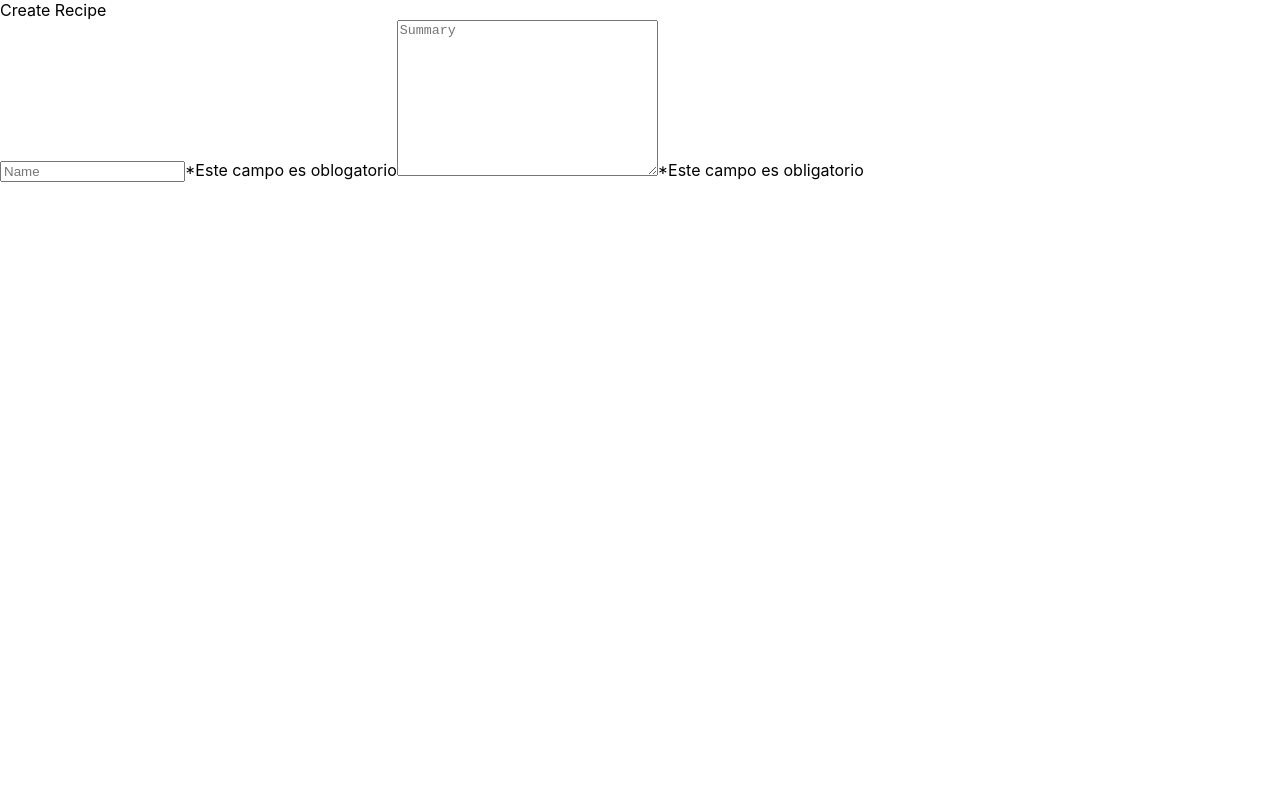
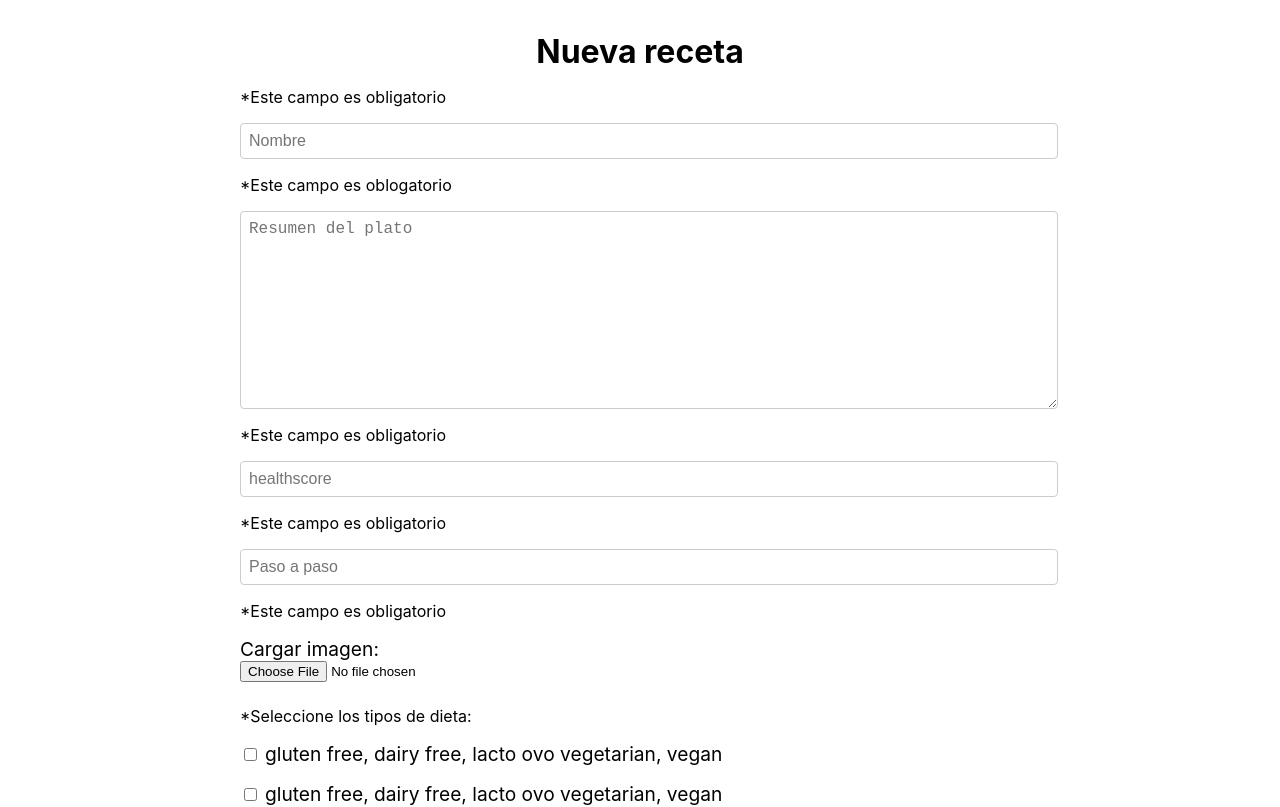
Before and after one commit to JEValenciaVelez/pi_food, a React (Create React App) app in the folder PI-Food-main/client/: page /recipes in a window 1280 px wide. Shown: the top 807 px of the page. Built offline with nearby package versions, Linux system fonts and the light colour scheme.

Commit message:
'frontend'

```diff
--- /dev/null
+++ b/PI-Food-main/client/src/components/NewRecipe/NewRecipe.css
@@ -0,0 +1,75 @@
+
+.full {
+    display: flex;
+    flex-direction: column;
+    justify-content: center;
+    align-items: center;
+    margin-top: 2rem;
+  }
+
+  .title {
+    font-size: 2rem;
+    font-weight: bold;
+    margin-bottom: 1rem;
+  }
+
+  .main {
+    display: flex;
+    flex-direction: column;
+    align-items: flex-start;
+    width: 100%;
+    max-width: 800px;
+  }
+
+  .main > * {
+    margin-bottom: 1rem;
+  }
+
+  .textarea {
+    resize: vertical;
+    min-height: 100px;
+  }
+
+  label {
+    display: block;
+    margin-bottom: 0.5rem;
+  }
+
+  button {
+    padding: 0.5rem 1rem;
+    background-color: #4CAF50;
+    color: white;
+    font-size: 1rem;
+    border: none;
+    border-radius: 0.25rem;
+    cursor: pointer;
+  }
+
+  button:hover {
+    background-color: #3e8e41;
+  }
+
+  button:active {
+    background-color: #2e6733;
+    transform: translateY(1px);
+  }
+
+  input[type="text"],
+  textarea,
+  select {
+    padding: 0.5rem;
+    border: 1px solid #ccc;
+    border-radius: 0.25rem;
+    font-size: 1rem;
+    width: 100%;
+    max-width: 800px;
+  }
+
+  input[type="file"] {
+    display: block;
+    margin-bottom: 0.5rem;
+  }
+
+  input[type="checkbox"] {
+    margin-right: 0.5rem;
+  }
--- a/PI-Food-main/client/src/components/NewRecipe/NewRecipe.jsx
+++ b/PI-Food-main/client/src/components/NewRecipe/NewRecipe.jsx
@@ -1,17 +1,62 @@
-
+import { useState } from 'react';
+import data from '../../utils/data';
+import './NewRecipe.css'
 //aqui se crean nuevas recetas que eniare en formato de objeto al servidor
 
 const NewRecipe = () => {
 
+    const [selectedDiets, setSelectedDiets] = useState([]);
+
+    const handleDietChange = (e)=>{
+        const {value, checked} = e.target;
+        if(checked){
+            setSelectedDiets(prevSelectecDiets=>[...prevSelectecDiets, value]);
+        }else{
+            setSelectedDiets(prevSelectecDiets=>
+                prevSelectecDiets.filter(diet=> diet !== value)
+                );
+        }
+    };
+
+    const handleSubmit = (event) => {
+        event.preventDefault();
+        // Aquí iría la lógica para crear la receta
+        console.log("¡Receta creada!");
+      };
+
     return(
-        <form className="full">
-            <span className="title">Create Recipe</span>
+        <form className="full" onSubmit={handleSubmit}>
+            <span className="title">Nueva receta</span>
             <div className="main">
-                <input type="text" name="title" placeholder="Name" />
+                <span>*Este campo es obligatorio</span>
+                <input type="text" name="title" placeholder="Nombre" />
                 <span>*Este campo es oblogatorio</span>
-                <textarea name="" id="" cols="30" rows="10" placeholder="Summary" className="textarea"></textarea>
+                <textarea name="" id="" cols="30" rows="10" placeholder="Resumen del plato" className="textarea"></textarea>
                 <span>*Este campo es obligatorio</span>
-
+                <input type="text" name='health score' placeholder='healthscore' />
+                <span>*Este campo es obligatorio</span>
+                <input type="text" name='steps' placeholder='Paso a paso'/>
+                <span>*Este campo es obligatorio</span>
+                <label>
+                    Cargar imagen:
+                    <input type="file" name="image" accept="image/*" />
+                </label>
+                <span>*Seleccione los tipos de dieta:</span>
+                {
+                    data.map(el => (
+                        <label key={el.id}>
+                            <input
+                            type='checkbox'
+                            name={el.id}
+                            value={el.id}
+                            checked={selectedDiets.includes(el.id)}
+                            onChange={handleDietChange}
+                            />
+                            {el.diets.join(', ')}
+                        </label>
+                    ))
+                }
+                <button>Crear Receta</button>
             </div>
         </form>
     )
```
Also changed, not shown: PI-Food-main/client/src/components/RecipeDetail/RecipeDetail.css (added).
